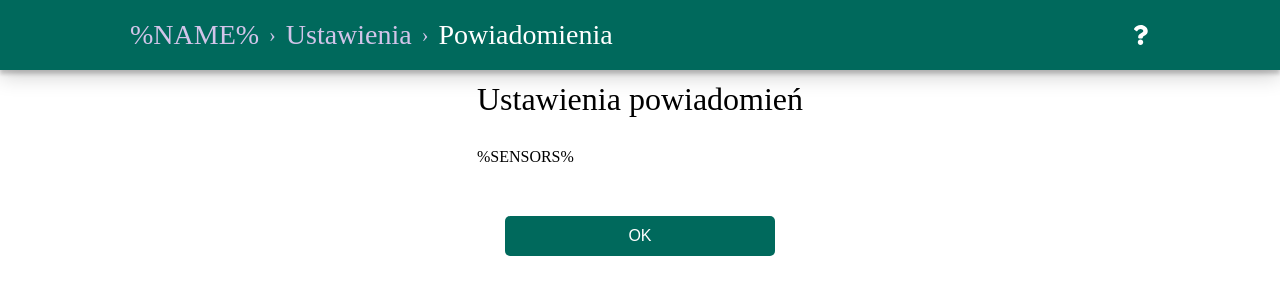
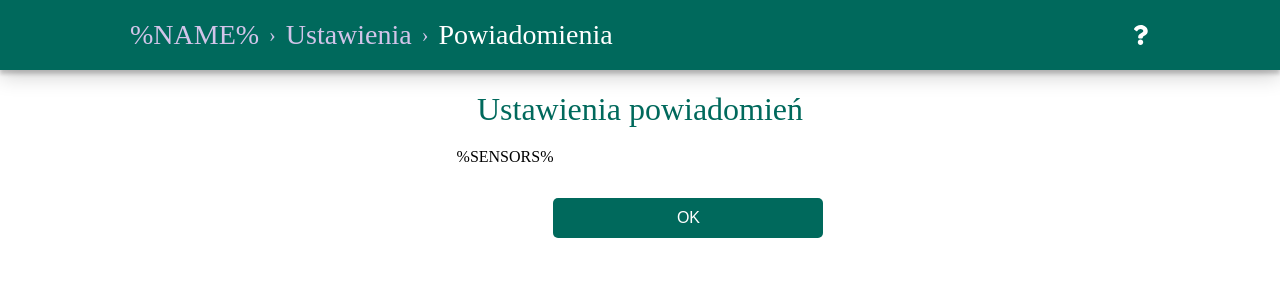
Before and after one commit to Aberratio/iot, a plain HTML site: page devices.html in a window 1280 px wide. Drawn offline with Linux system fonts and the light colour scheme.

Commit message:
flex devices

```diff
--- a/devices.html
+++ b/devices.html
@@ -63,15 +63,13 @@
     </div>
 
     <!-- Devices Settings -->
-    <div class="container">
-      <h1>Ustawienia powiadomień</h1>
-      <form action="/sensors" method="POST">
-        %SENSORS%
-        <button type="submit" name="action" value="APPLY" class="btn mt-2">
-          OK
-        </button>
-      </form>
-    </div>
+    <h1 class="section-name">Ustawienia powiadomień</h1>
+    <form action="/sensors" class="devices_container" method="POST">
+      %SENSORS%
+      <button type="submit" name="action" value="APPLY" class="btn mt-2">
+        OK
+      </button>
+    </form>
     <script src="./script.js"></script>
   </body>
 </html>
--- a/style.css
+++ b/style.css
@@ -14,6 +14,10 @@
 
 .mt-2 {
   margin-top: 50px !important;
+}
+
+.mb-2 {
+  margin-bottom: 50px !important;
 }
 
 * {
@@ -536,6 +540,12 @@ tr:nth-child(even) {
 }
 
 /* Device */
+
+.devices_container {
+  display: flex;
+  flex-wrap: wrap;
+  justify-content: space-around;
+}
 
 .form-device__wrapper {
   background-color: var(--secondary-color);
```
Also changed, not shown: network.html (+2 -11 lines), select_network.html (+1 -1 lines).
